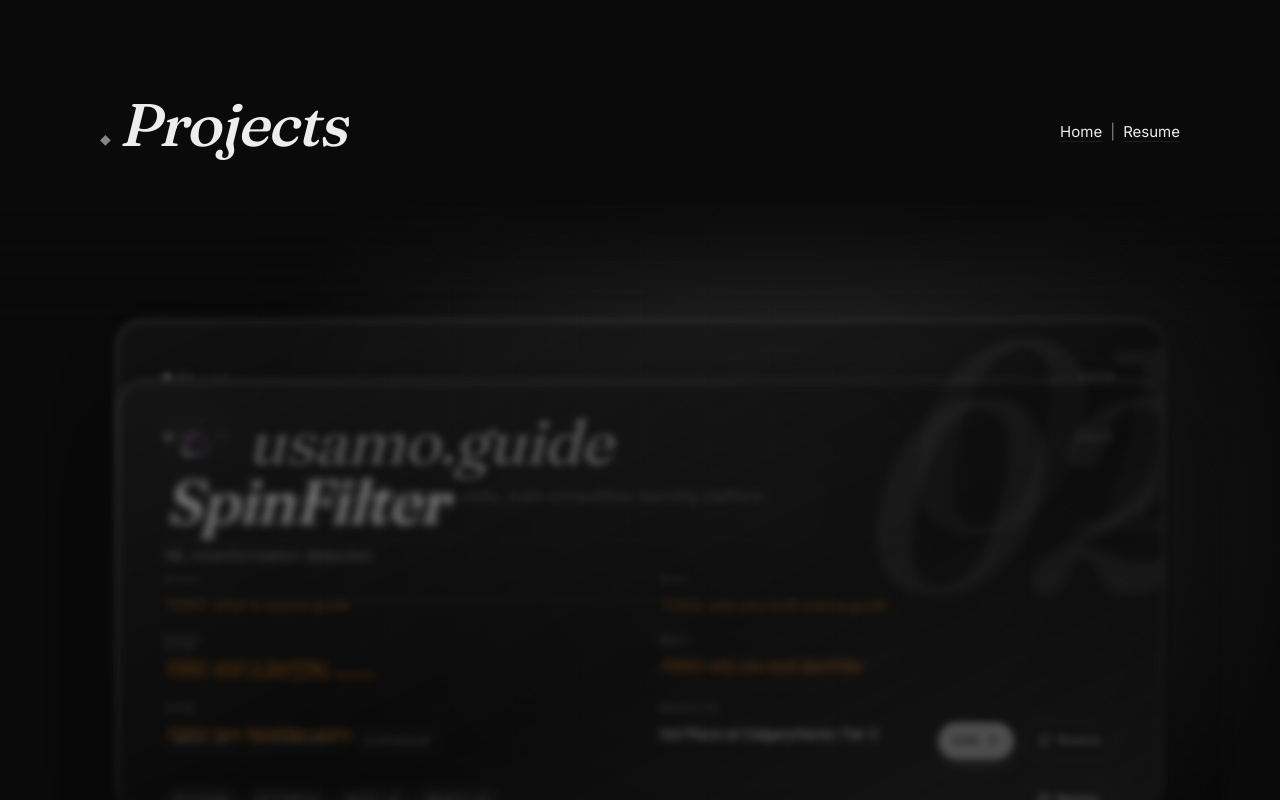
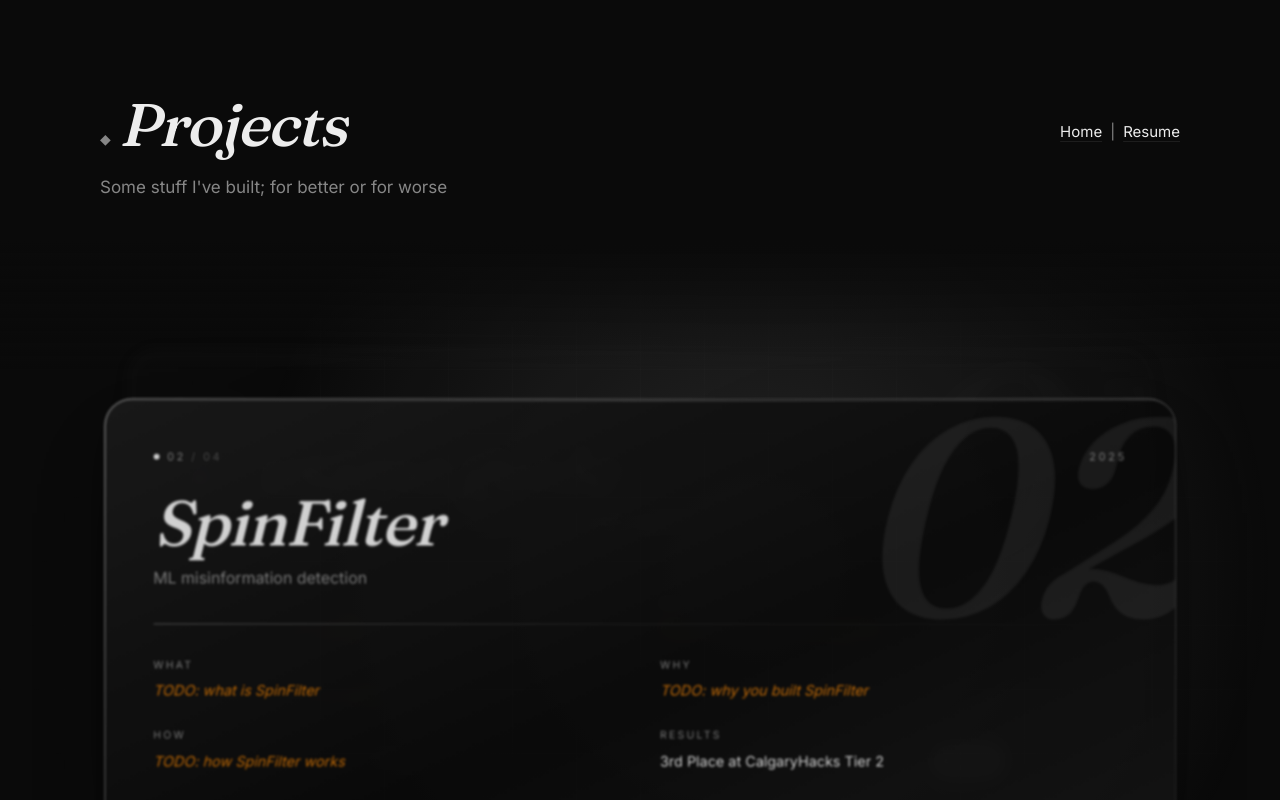
Before and after one commit to siddhantarora7/portfolio, a Next.js app: page /projects in a window 1280 px wide. Shown: the top 800 px of the page. Built offline with nearby package versions, Linux system fonts and the light colour scheme.

Commit message:
/addition; Add brief desc. in /projects

```diff
--- a/app/projects/page.tsx
+++ b/app/projects/page.tsx
@@ -58,6 +58,14 @@
             </a>
           </nav>
         </div>
+        <div
+          className="mx-auto"
+          style={{ width: "min(94vw, 1080px)" }}
+        >
+          <p className="mt-5 max-w-[55ch] text-[16px] sm:text-[17px] text-[color:var(--muted)]">
+            Some stuff I&apos;ve built; for better or for worse
+          </p>
+        </div>
       </header>
 
       <ProjectsScrollSequence projects={projects} />
```
